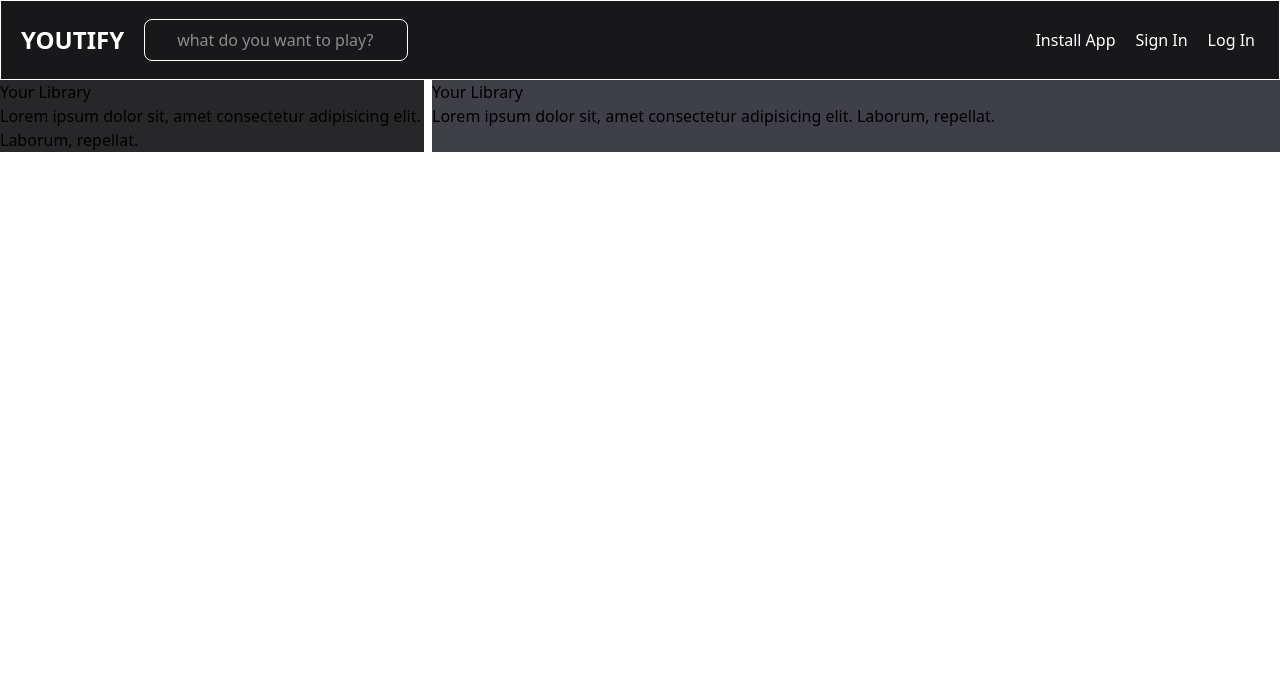
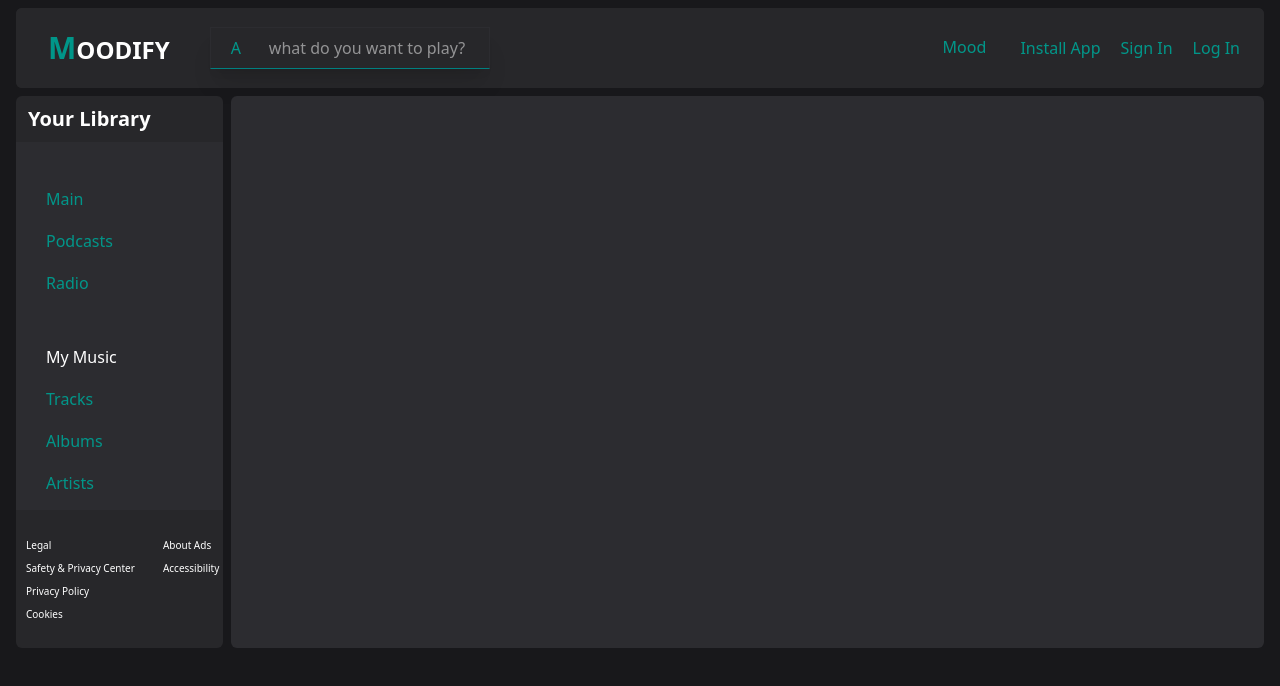
Before and after one commit to Goyal-Lalit/Youtify, a React (Vite) app in the folder Youtify-app/: page / in a window 1280 px wide. Shown: the top 686 px of the page. Built offline with nearby package versions, Linux system fonts and the light colour scheme.

Commit message:
update library & navbar

```diff
--- a/Youtify-app/package.json
+++ b/Youtify-app/package.json
@@ -10,6 +10,11 @@
     "preview": "vite preview"
   },
   "dependencies": {
+    "@fortawesome/fontawesome-svg-core": "^6.7.2",
+    "@fortawesome/free-brands-svg-icons": "^6.7.2",
+    "@fortawesome/free-regular-svg-icons": "^6.7.2",
+    "@fortawesome/free-solid-svg-icons": "^6.7.2",
+    "@fortawesome/react-fontawesome": "^0.2.2",
     "@tailwindcss/vite": "^4.0.14",
     "react": "^19.0.0",
     "react-dom": "^19.0.0"
--- a/Youtify-app/src/App.css
+++ b/Youtify-app/src/App.css
@@ -1 +1,55 @@
 @import "tailwindcss";
+
+h3{
+    padding: 5px 30px;
+}
+.navbar a:hover{
+    color: beige;
+}
+.search{
+    border: 1px solid #2c2c30 ;
+    border-bottom: 1px solid teal;
+    /* border-radius: 5px; */
+}
+.search input{
+    border: none;
+    outline: none;
+}
+.mood{
+    appearance: none;
+}
+.mood option{
+    color:white;
+    background-color: #3f3f46;
+
+}
+.mood:hover{
+    color: beige;
+}
+.mood option:disabled {
+    color: #888; /* Gray color for the placeholder */
+}
+.menu{
+    scrollbar-width: none;
+    background-color: #2c2c30;
+}
+.library a{
+    padding: 5px 30px;
+}
+.library a:hover{
+    text-decoration: none;
+    border-radius: 3px;
+    background-color: #3f3f46;
+}
+.queue{
+    scrollbar-width: none;
+    background-color: #2c2c30;
+}
+.menu-footer{
+    scrollbar-width: none;
+    gap: 8px;
+}
+.menu-footer a{
+    padding: 0px 10px;
+    height: fit-content;
+}
--- a/Youtify-app/src/App.jsx
+++ b/Youtify-app/src/App.jsx
@@ -8,16 +8,16 @@ import Library from './components/Library';
 function App() {
   return (
     <>
-    <div className='main-container'>
-      <div className='navbar bg-zinc-900'>
+    <div className='main-container bg-zinc-900 h-screen p-2'>
+      <div className='navbar bg-zinc-800 mx-2 rounded-md'>
       <Navbar />
       </div>
-      <div className='content flex gap-2'>
-        <div className='library bg-zinc-800 w-1/3'>
+      <div className='content flex gap-2 mt-2 px-2 '>
+        <div className='w-1/6 rounded-md'>
             <Library />
         </div>
-        <div className='queue bg-zinc-700 w-2/3' >
-            <Library />
+        <div className='queue bg-zinc-700 w-5/6 rounded-md px-7 py-5 overflow-scroll' >
+            {/* <Library /> */}
         </div>
       </div>
     </div>
--- a/Youtify-app/src/components/Library.jsx
+++ b/Youtify-app/src/components/Library.jsx
@@ -2,10 +2,40 @@ import React from 'react'
 
 function Library() {
   return (
-    <div>
-      <h1>Your Library</h1>
-      <p>Lorem ipsum dolor sit, amet consectetur adipisicing elit. Laborum, repellat.</p>
+    <div className="library h-138 flex flex-col box-border bg-zinc-800 text-white font-lineto rounded-md">
+          <div className='h-1/12 flex items-center'>
+            <h2 className="text-xl font-bold px-3 py-2">Your Library</h2>
+            {/* plus icon */}
+          </div>
+          <div className='menu  w-full flex flex-col flex-nowrap justify-between gap-10 bg-zinc-800 text-teal-600 pt-10 box-border h-8/12 overflow-scroll'>
+                  <div id='main-menu' className='flex flex-col gap-2'>
+                      <a href="">Main</a>
+                      <a href="">Podcasts</a>
+                      <a href="">Radio</a>
+                  </div>
+                  <div id='my-music' className='flex flex-col gap-2'>
+                      <h3 className='text-white'>My Music</h3>
+                      <a href="">Tracks</a>
+                      <a href="">Albums</a>
+                      <a href="">Artists</a>
+                      <a href="">Playlists</a>
+                  </div>
+                  <div id='footer-menu' className='flex flex-col gap-2'>
+                      <a href="">Setting</a>
+                      <a href="">Log Out</a>
+
+                  </div>
+          </div>
+          <div className='menu-footer h-3/12 flex flex-col flex-wrap text-[10px] pt-7 pb-2 overflow-scroll'>
+              <a href="">Legal</a>
+              <a href="">Safety & Privacy Center</a>
+              <a href="">Privacy Policy</a>
+              <a href="">Cookies</a>
+              <a href="">About Ads</a>
+              <a href="">Accessibility</a>
+          </div>
     </div>
+
   )
 }
 
--- a/Youtify-app/src/components/Navbar.jsx
+++ b/Youtify-app/src/components/Navbar.jsx
@@ -3,24 +3,36 @@ import React from 'react'
 function Navbar() {
   return (
     <>
-    <div className='w-full h-20 border flex flex-wrap justify-between items-center gap-5 text-white'>
-        <div className='flex flex-wrap items-center gap-5 pl-5'>
+    <div className='w-full h-20 flex flex-wrap justify-between items-center text-white bg-zinc-800 rounded-md'>
+        <div className='flex flex-wrap items-center justify-center gap-10 pl-8 bg-zinc-800'>
             <div className='icon'>
                 {/* add app main logo icons */}
-                <a href='#'><h1  title='YOUTIFY' className='font-bold text-2xl font-lineto text-white float'>YOUTIFY</h1></a>
+                <a href='#'><h1  title='YOUTIFY' className='font-bold text-3xl font-lineto text-teal-600'>M<span className='text-white text-2xl'>OODIFY</span></h1></a>
             </div>
-            <div className='search'>
+            <div className='search w-70 text-teal-600 flex justify-evenly items-center gap-2 py-2 shadow-xl'>
                 {/* add one search icon */}
-                <input type="text" placeholder='what do you want to play?' className=' w-66 text-white border border-white rounded-lg px-8 py-2'/>
+                <div className='search-icon'>
+                    <h2>A</h2>
+                </div>
+                {/* <span>|</span> */}
+                <div className='border-none'>
+                    <input type="text" placeholder='what do you want to play?' className=' text-white w-50 border-none'/>
+                </div>
+
             </div>
         </div>
-        <div className='flex flex-wrap items-center gap-5 pr-6'>
+        <div className='flex flex-wrap items-center gap-5 pr-6 text-teal-600'>
+            <select className='text-center pb-0.5 mood'>
+                <option value="" selected disabled><a href='#'>Mood</a></option>
+                <option value="option1"><a href='#'>Happy</a></option>
+                <option value="option1"><a href='#'>Sad</a></option>
+                <option value="option1"><a href='#'>Angry</a></option>
+                <option value="option1"><a href='#'>Romantic</a></option>
+            </select>
             <a href='#'>Install App</a>
             <a href='#'>Sign In</a>
             <a href='#'>Log In</a>
         </div>
-
-
     </div>
 
     </>
```
Also changed, not shown: 1 other file (tests, documents, lock files or other folders).
